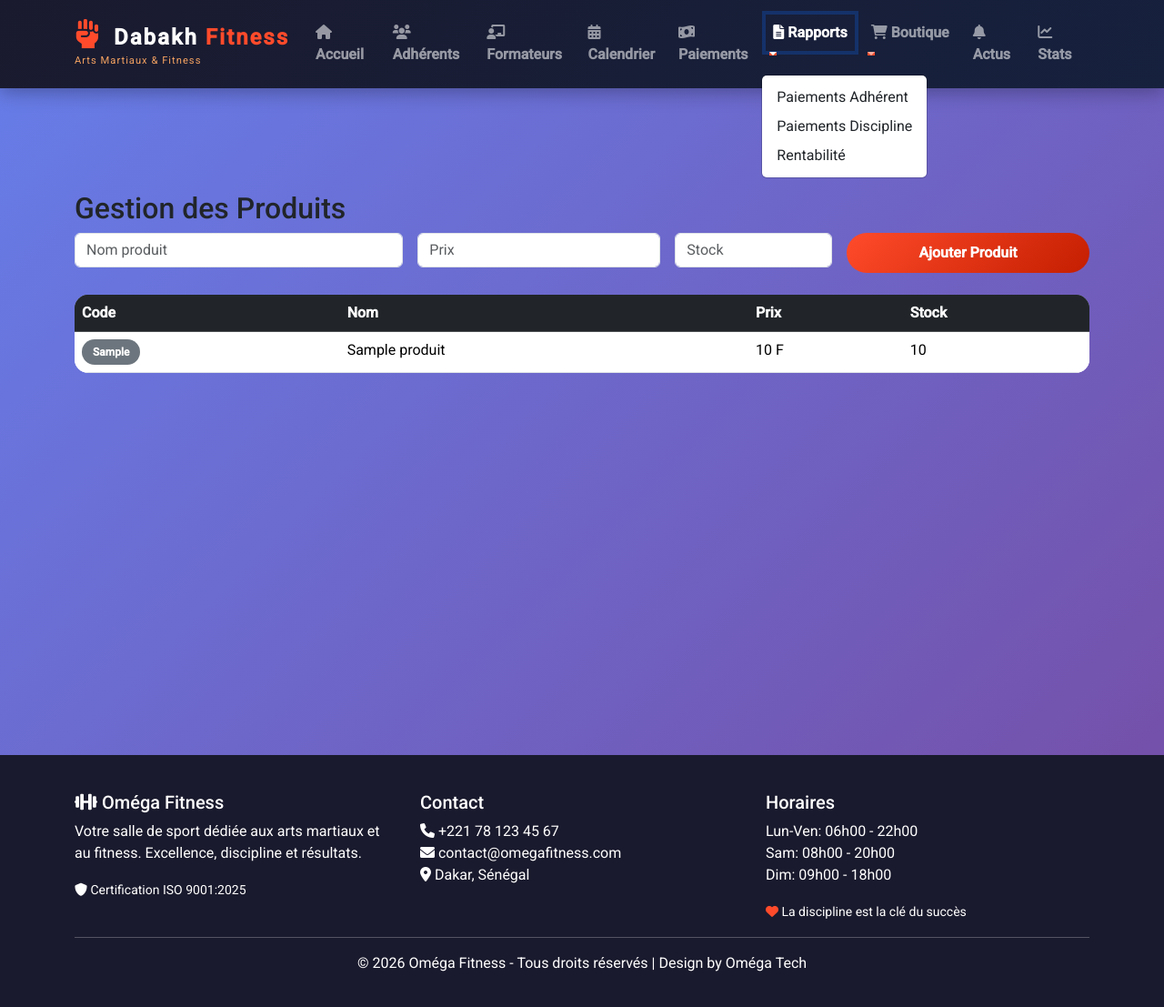
After one commit to siby2411/dabakh_fitness, a PHP site: page /produits.php in a window 1280 px wide, after a click on "Rapports". The commit adds this page. Shown: the whole page at 91% size. Run offline with PHP 8.4, Linux system fonts and the light colour scheme; tables that the repository leaves empty hold one stand-in row (values such as "Sample post").

Commit message:
Intégration complète des modules Boutique et mise à jour des statistiques

```diff
--- a/header.php
+++ b/header.php
@@ -4,7 +4,8 @@
     <meta charset="UTF-8">
     <meta name="viewport" content="width=device-width, initial-scale=1.0">
     <title>Dabakh Fitness - Gestion Salle de Sport</title>
-    <!-- CSS Corrigés (chemins relatifs) -->
+
+    <!-- CSS Corrigés -->
     <link href="assets/bootstrap/bootstrap.min.css" rel="stylesheet">
     <link rel="stylesheet" href="https://cdnjs.cloudflare.com/ajax/libs/font-awesome/6.0.0/css/all.min.css">
     <link href="https://fonts.googleapis.com/css2?family=Montserrat:wght@400;600;700;800&family=Roboto:wght@300;400;500&display=swap" rel="stylesheet">
@@ -29,32 +30,47 @@
                     <li class="nav-item"><a class="nav-link" href="adherents.php"><i class="fas fa-users"></i> Adhérents</a></li>
                     <li class="nav-item"><a class="nav-link" href="formateurs.php"><i class="fas fa-chalkboard-user"></i> Formateurs</a></li>
                     <li class="nav-item"><a class="nav-link" href="calendrier.php"><i class="fas fa-calendar-alt"></i> Calendrier</a></li>
+                    <li class="nav-item"><a class="nav-link" href="paiements.php"><i class="fas fa-money-bill-wave"></i> Paiements</a></li>
 
-                    <!-- Menu Notifications -->
-                    <li class="nav-item">
-                        <a class="nav-link" href="notifications.php"><i class="fas fa-bell"></i> Notifications</a>
-                    </li>
-
-                    <!-- Menu Déroulant Rapports Financiers -->
+                    <!-- Menu Rapports Déroulant -->
                     <li class="nav-item dropdown">
-                        <a class="nav-link dropdown-toggle" href="#" role="button" data-bs-toggle="dropdown" aria-expanded="false">
-                            <i class="fas fa-chart-line"></i> Rapports
+                        <a class="nav-link dropdown-toggle" href="#" id="navbarDropdownRapports" role="button" data-bs-toggle="dropdown" aria-expanded="false">
+                            <i class="fas fa-file-alt"></i> Rapports
                         </a>
-                        <ul class="dropdown-menu">
-                            <li><a class="dropdown-item" href="stats.php?type=paiements_adherent">Paiements par Adhérent</a></li>
-                            <li><a class="dropdown-item" href="stats.php?type=paiements_discipline">Paiements par Discipline</a></li>
-                            <li><a class="dropdown-item" href="stats.php?type=rentabilite">Disciplines les plus rentables</a></li>
+                        <ul class="dropdown-menu" aria-labelledby="navbarDropdownRapports">
+                            <li><a class="dropdown-item" href="stats.php?type=paiements_adherent">Paiements Adhérent</a></li>
+                            <li><a class="dropdown-item" href="stats.php?type=paiements_discipline">Paiements Discipline</a></li>
+                            <li><a class="dropdown-item" href="stats.php?type=rentabilite">Rentabilité</a></li>
                         </ul>
                     </li>
 
-                    <li class="nav-item"><a class="nav-link" href="paiements.php"><i class="fas fa-money-bill-wave"></i> Paiements</a></li>
-                    <li class="nav-item"><a class="nav-link" href="performance.php"><i class="fas fa-chart-line"></i> Performance</a></li>
+                    <!-- Menu Boutique - Version Forcée -->
+                    <li class="nav-item dropdown">
+                        <a class="nav-link dropdown-toggle"
+                           href="#"
+                           id="navbarDropdownBoutique"
+                           role="button"
+                           data-bs-toggle="dropdown"
+                           aria-expanded="false">
+                           <i class="fas fa-shopping-cart"></i> Boutique
+                        </a>
+                        <ul class="dropdown-menu" aria-labelledby="navbarDropdownBoutique">
+                            <li><a class="dropdown-item" href="produits.php">Gestion Produits</a></li>
+                            <li><a class="dropdown-item" href="factures.php">Nouvelle Facture</a></li>
+                            <li><a class="dropdown-item" href="stats_boutique.php">États Financiers</a></li>
+                        </ul>
+                    </li>
+
+                    <li class="nav-item"><a class="nav-link" href="notifications.php"><i class="fas fa-bell"></i> Actus</a></li>
+                    <li class="nav-item"><a class="nav-link" href="statistiques.php"><i class="fas fa-chart-line"></i> Stats</a></li>
                 </ul>
             </div>
         </div>
     </nav>
 
-    <!-- Script Bootstrap requis pour le menu déroulant et mobile -->
+    <!-- Script Bootstrap requis pour le menu mobile et les menus déroulants -->
     <script src="assets/bootstrap/bootstrap.bundle.min.js"></script>
+    <!-- CDN de secours au cas où le fichier local ne se charge pas -->
+    <script src="https://cdn.jsdelivr.net/npm/bootstrap@5.3.0/dist/js/bootstrap.bundle.min.js"></script>
 
     <div class="main-content" style="margin-top: 100px;">
--- /dev/null
+++ b/produits.php
@@ -0,0 +1,37 @@
+<?php
+require_once 'config/database.php';
+include 'header.php';
+$db = (new Database())->getConnection();
+
+if ($_SERVER['REQUEST_METHOD'] == 'POST' && !empty($_POST['nom'])) {
+    $stmt = $db->prepare("INSERT INTO produits (nom, prix, stock) VALUES (?, ?, ?)");
+    $stmt->execute([$_POST['nom'], $_POST['prix'], $_POST['stock']]);
+}
+
+$produits = $db->query("SELECT * FROM produits ORDER BY id DESC")->fetchAll(PDO::FETCH_ASSOC);
+?>
+
+<div class="container">
+    <h2>Gestion des Produits</h2>
+    <form method="POST" class="row g-3 mb-4">
+        <div class="col-md-4"><input type="text" name="nom" class="form-control" placeholder="Nom produit" required></div>
+        <div class="col-md-3"><input type="number" name="prix" class="form-control" placeholder="Prix" required></div>
+        <div class="col-md-2"><input type="number" name="stock" class="form-control" placeholder="Stock"></div>
+        <div class="col-md-3"><button type="submit" class="btn btn-primary w-100">Ajouter Produit</button></div>
+    </form>
+
+    <table class="table table-hover">
+        <thead class="table-dark"><tr><th>Code</th><th>Nom</th><th>Prix</th><th>Stock</th></tr></thead>
+        <tbody>
+            <?php foreach($produits as $p): ?>
+            <tr>
+                <td><span class="badge bg-secondary"><?= htmlspecialchars($p['code_produit']) ?></span></td>
+                <td><?= htmlspecialchars($p['nom']) ?></td>
+                <td><?= number_format($p['prix'], 0, ',', ' ') ?> F</td>
+                <td><?= $p['stock'] ?></td>
+            </tr>
+            <?php endforeach; ?>
+        </tbody>
+    </table>
+</div>
+<?php include 'footer.php'; ?>
```
Also changed, not shown: stats.php (+28 -15 lines), stats_boutique.php (added, +44 -0 lines).
